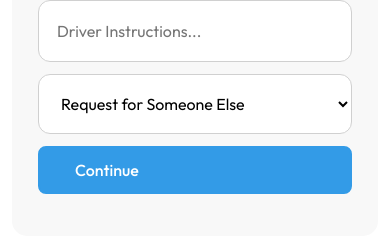
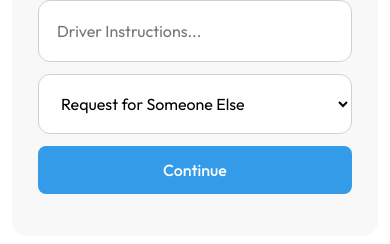
Before and after one commit to DaniyalRafiq/KingsRide, a Next.js app: page /Ride in a window 390 px wide. Shown: the part 1292-1536 px from the top of the page. Built offline with nearby package versions, Linux system fonts and the light colour scheme.

Commit message:
website done

```diff
--- a/src/app/responsive.css
+++ b/src/app/responsive.css
@@ -242,6 +242,13 @@
         gap: 15px;
     }
 
+    .map-car-bottom .theme-btn {
+        text-align: center;
+        display: flex;
+        align-items: center;
+        justify-content: center;
+    }
+
     .col-md-12:has(.impact-content) {
         order: 1;
     }
```
